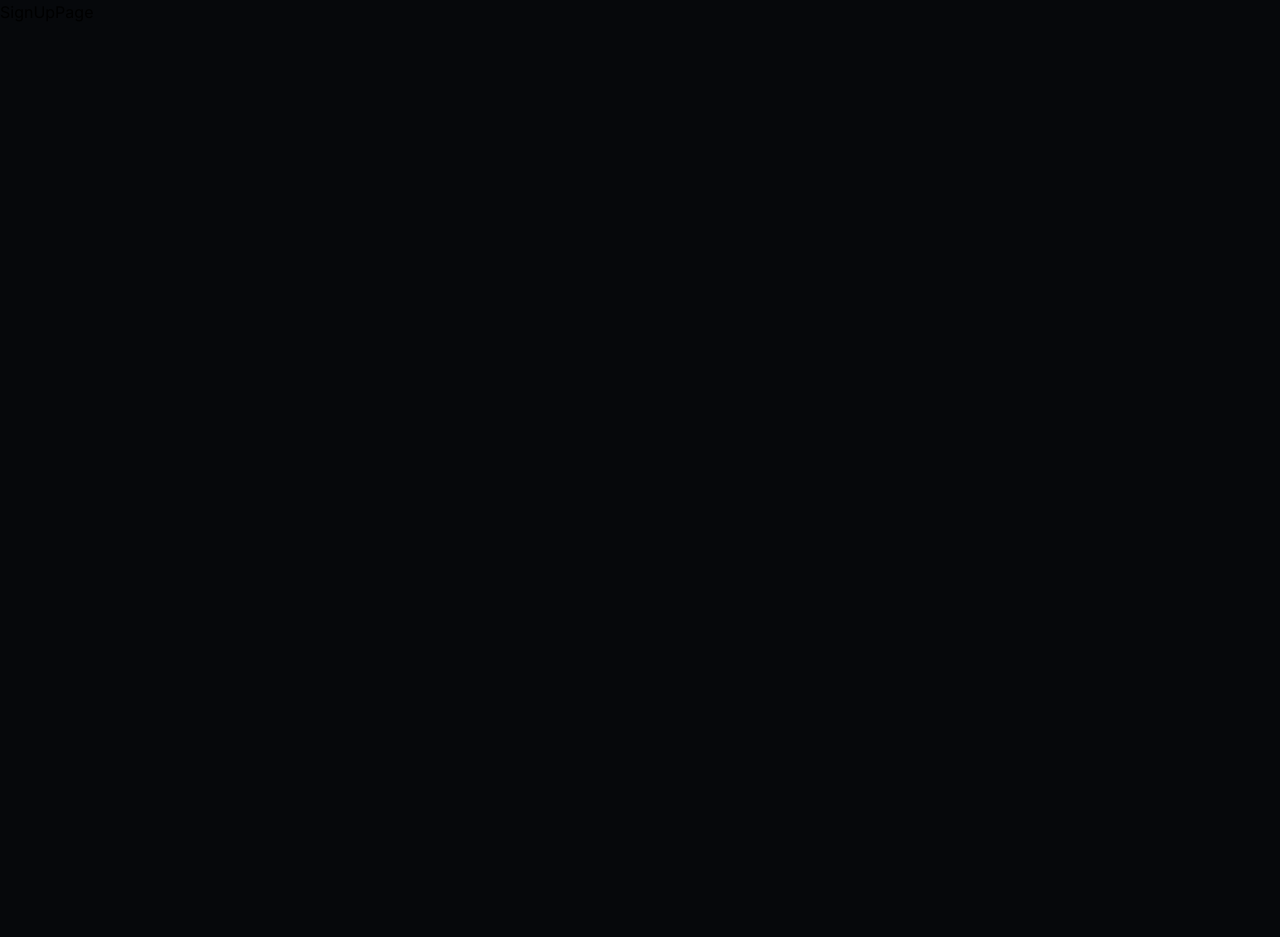
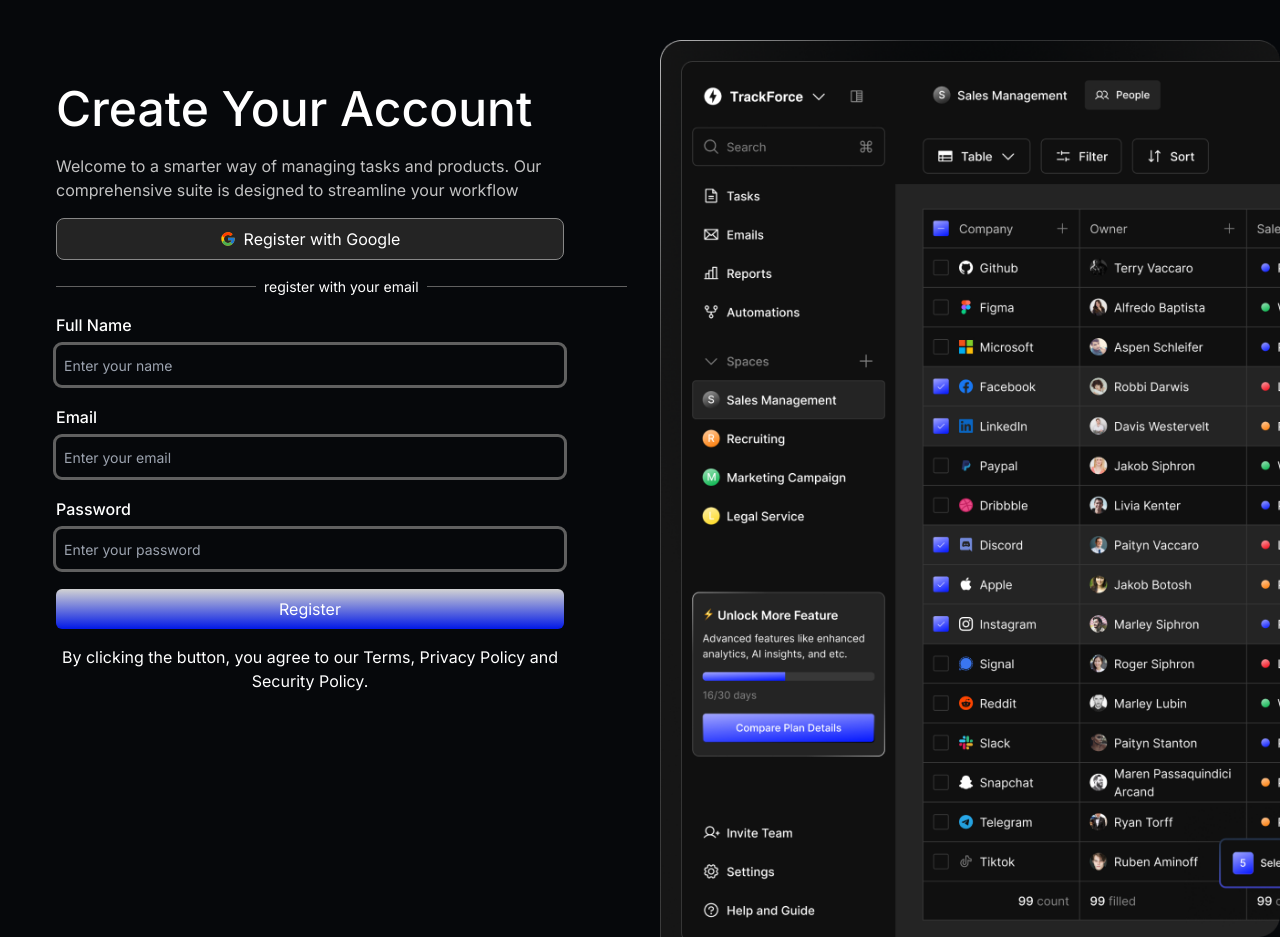
Before and after one commit to paulinasprojects/trackforce-crm, a React (Vite) app: page /sign-up in a window 1280 px wide. Before the commit the page ends 800 px from the top, so only its background shows below. Built offline with nearby package versions, Linux system fonts and the light colour scheme.

Commit message:
added sign up page

```diff
--- a/src/components/sign-in-form.tsx
+++ b/src/components/sign-in-form.tsx
@@ -24,7 +24,7 @@ const SignInForm = () => {
 
   return (
     <div className="bg-[#0a0c16] w-full xl:h-full h-screen">
-      <div className="xl:py-12 py-[158px]">
+      <div className="xl:py-12 md:py-12 py-4">
         <Card className="lg:w-[740px] md:w-[650px] w-[327px]   wrapper mx-auto rounded-[30px]">
           <CardContent>
             <div>
--- /dev/null
+++ b/src/components/sign-up-form.tsx
@@ -0,0 +1,109 @@
+import { FcGoogle } from "react-icons/fc";
+import { z } from 'zod';
+import { useForm, Controller } from 'react-hook-form';
+import { zodResolver } from '@hookform/resolvers/zod';
+
+const signUpSchema = z.object({
+  name: z.string().min(1, "Name is required"),
+  email: z.email().min(1, "Email is required"),
+  password: z.string().min(1, "Password is required").min(6, "Password must be at least 6 characters"),
+});
+
+const SignUpForm = () => {
+
+  const { handleSubmit, control, formState: { errors } } = useForm<z.infer<typeof signUpSchema>>({
+    resolver: zodResolver(signUpSchema),
+    defaultValues: {
+      name: "",
+      email: "",
+      password: "",
+    },
+  });
+
+  const onSubmit = async (values: z.infer<typeof signUpSchema>) => {
+    console.log(values);
+  };
+
+
+
+  return (
+    <div className="grid lg:grid-cols-2 gap-10">
+      <div className="text-white xl:mt-20 md:mt-[56px] mt-10 lg:mx-[56px] md:mx-10 mx-6">
+        <h2 className="text-white xl:text-[48px] text-[32px] font-medium leading-[120%] lg:text-start text-center">Create Your Account</h2>
+        <p className="mt-4 text-[16px] text-[#c2c2c2] md:text-start text-center">Welcome to a smarter way of managing tasks and products. Our comprehensive suite is designed to streamline your workflow</p>
+        <button className="mt-[16px] inline-flex items-center justify-center gap-2 bg-[#242424] text-white border border-[#878787] px-3 py-2 rounded-lg w-full">
+          <FcGoogle />
+          <span className="text-white text-[16px] leading-[150%]">Register with Google</span>
+        </button>
+        <div className="inline-flex items-center gap-2 mt-[16px]">
+          <div className="h-[1px] xl:w-[200px] lg:w-[105px] md:w-[260px] w-[115px] bg-[#606060]" /> <span className="text-white text-[14px] whitespace-nowrap">register with your email</span> <div className="h-[1px] xl:w-[200px] lg:w-[105px]  md:w-[260px] w-[115px] bg-[#606060]" />
+        </div>
+        <div className="mt-4">
+          <form onSubmit={handleSubmit(onSubmit)} id="sign-up-form">
+            <div className="flex flex-col gap-5">
+              <Controller
+                name="name"
+                control={control}
+                render={({ field, fieldState }) => (
+                  <div className="flex flex-col gap-2">
+                    <label className="text-white text-[16px] font-medium leading-[150%]">Full Name</label>
+                    <input
+                      {...field}
+                      aria-invalid={fieldState.invalid}
+                      autoComplete="off"
+                      placeholder="Enter your name"
+                      className="outline outline-[#606060] bg-[#1010] rounded-md px-2 py-2 placeholder:text-sm w-full"
+                    />
+                    {errors.name && <span className="text-red-500 text-sm mt-2">{errors.name.message}</span>}
+                  </div>
+                )}
+              />
+              <Controller
+                name="email"
+                control={control}
+                render={({ field, fieldState }) => (
+                  <div className="flex flex-col gap-2">
+                    <label className="text-white text-[16px] font-medium leading-[150%]">Email</label>
+                    <input
+                      {...field}
+                      aria-invalid={fieldState.invalid}
+                      placeholder="Enter your email"
+                      autoComplete="off"
+                      className="outline outline-[#606060] bg-[#1010] rounded-md px-2 py-2 placeholder:text-sm w-full"
+                    />
+                    {errors.email && <span className="text-red-500 text-sm mt-2">{errors.email.message}</span>}
+                  </div>
+                )}
+              />
+              <Controller
+                name="password"
+                control={control}
+                render={({ field, fieldState }) => (
+                  <div className="flex flex-col gap-2">
+                    <label className="text-white text-[16px] font-medium leading-[150%]">Password</label>
+                    <input
+                      {...field}
+                      type="password"
+                      aria-invalid={fieldState.invalid}
+                      autoComplete="current-password"
+                      placeholder="Enter your password"
+                      className="outline outline-[#606060] rounded-md bg-[#1010]  px-2 py-2 placeholder:text-sm w-full"
+                    />
+                    {errors.password && <span className="text-red-500 text-sm">{errors.password.message}</span>}
+                  </div>
+                )}
+              />
+            </div>
+            <button form="sign-up-form" className="mt-5 px-3 py-2 rounded-md w-full button-gradient text-white" type="submit">Register</button>
+            <p className="text-center text-white text-[16px] mt-[16px]">By clicking the button, you agree to our Terms, Privacy Policy and Security Policy.</p>
+          </form>
+        </div>
+      </div>
+      <div className="mt-10">
+        <img src="/sign-up-form-image.png" alt="" className="w-full h-full" />
+      </div>
+    </div>
+  )
+}
+
+export default SignUpForm
--- a/src/pages/sign-up-page.tsx
+++ b/src/pages/sign-up-page.tsx
@@ -1,6 +1,8 @@
+import SignUpForm from "../components/sign-up-form"
+
 const SignUpPage = () => {
   return (
-    <div>SignUpPage</div>
+    <SignUpForm />
   )
 }
 
```
Also changed, not shown: public/sign-up-form-image.png (added).
